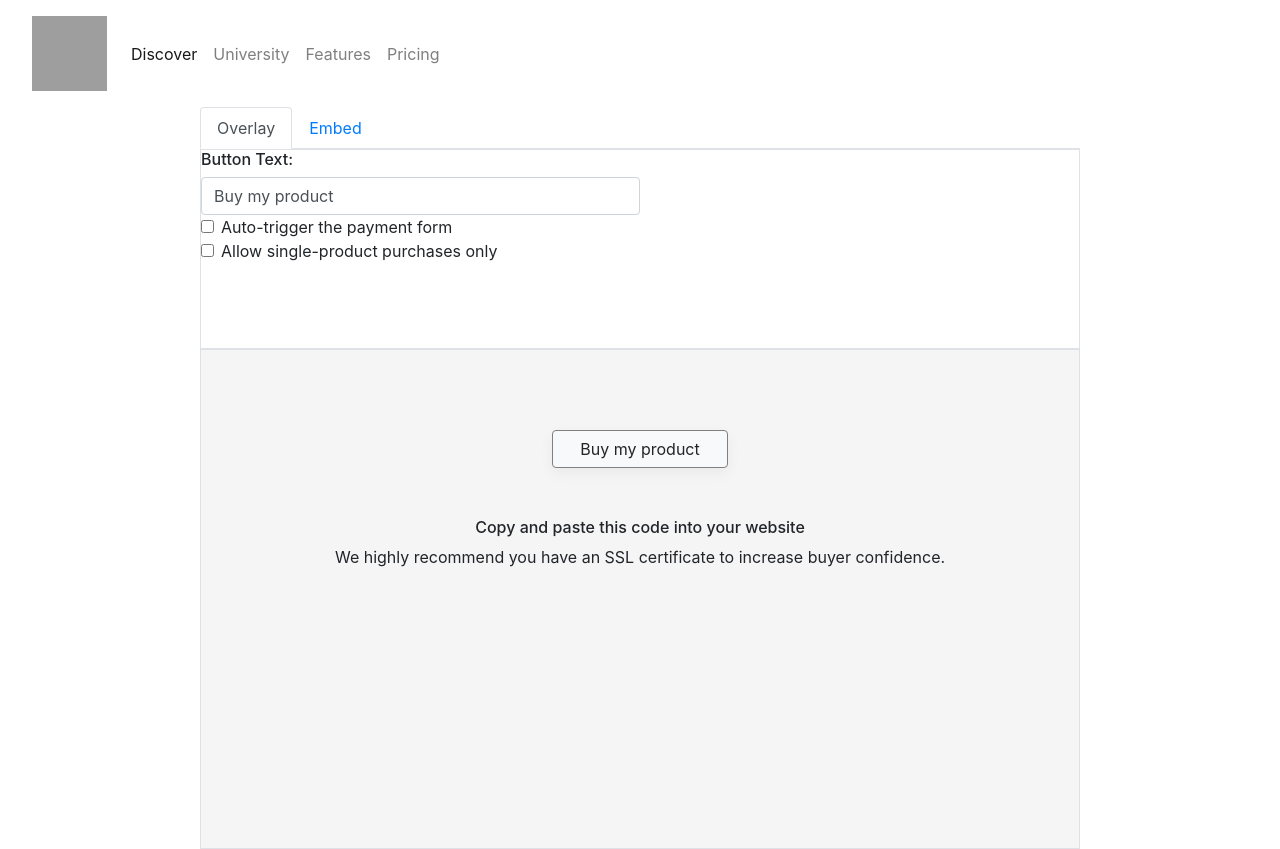
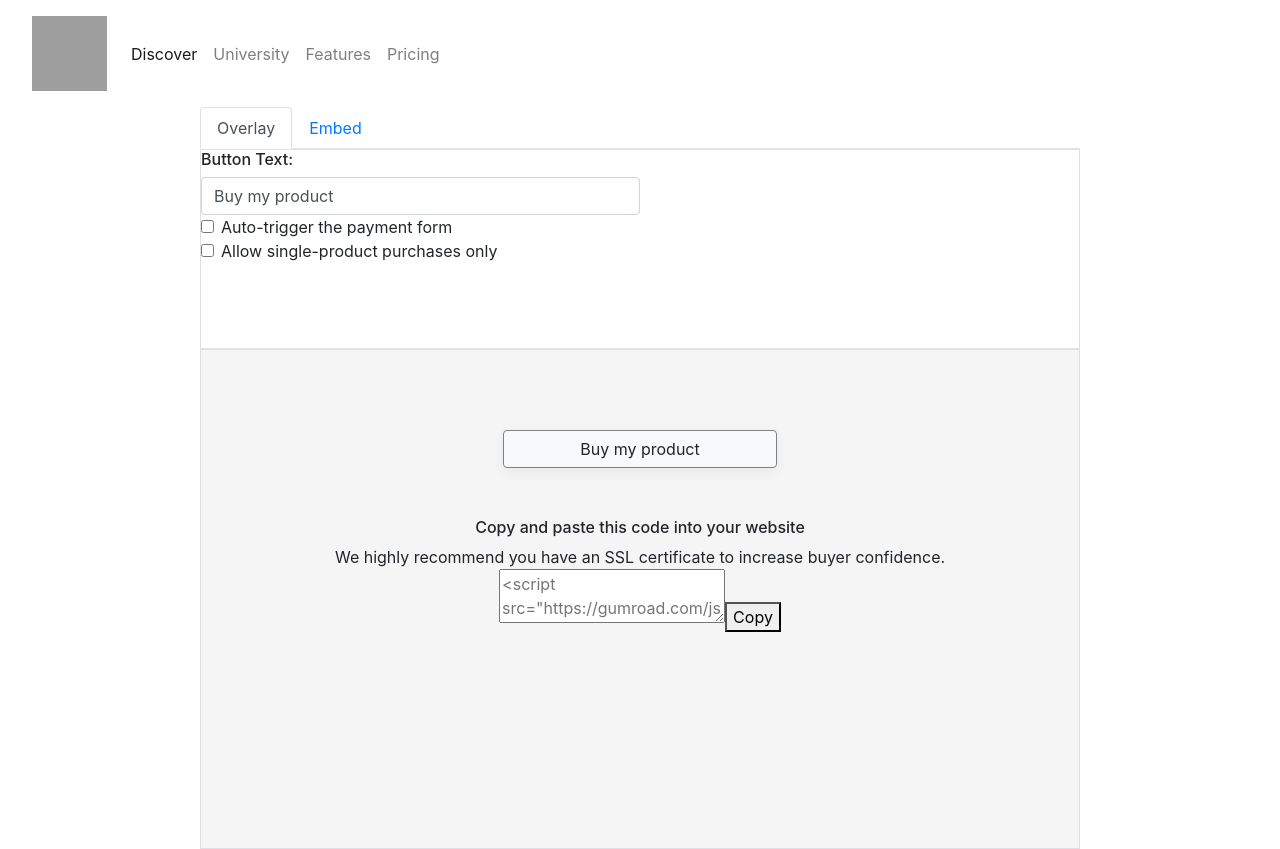
Before and after one commit to kalmansour/gumroad-react, a React (Create React App) app in the folder gumroad/: page / in a window 1280 px wide. Built offline with nearby package versions, Linux system fonts and the light colour scheme; grey boxes are pictures that could not be loaded.

Commit message:
clipboard wip

```diff
--- a/gumroad/package.json
+++ b/gumroad/package.json
@@ -9,6 +9,7 @@
     "bootstrap": "^4.6.0",
     "react": "^17.0.2",
     "react-bootstrap": "^1.5.2",
+    "react-copy-to-clipboard": "^5.0.3",
     "react-dom": "^17.0.2",
     "react-scripts": "4.0.3",
     "web-vitals": "^1.0.1"
--- a/gumroad/src/components/Overlay.js
+++ b/gumroad/src/components/Overlay.js
@@ -1,8 +1,13 @@
 import React, { useState } from "react";
 import { Tabs, Tab } from "react-bootstrap";
+import { CopyToClipboard } from "react-copy-to-clipboard";
 
 const Overlay = () => {
   const [product, setProduct] = useState("Buy my product");
+  const [copy, setCopy] = useState(false);
+
+  const code = `<script src="https://gumroad.com/js/gumroad.js"></script>
+  <a class="gumroad-button" href="https://gum.co/demo">${product}</a>)`;
 
   const handleChange = (event) => {
     setProduct(event.target.value);
@@ -64,17 +69,17 @@ const Overlay = () => {
                 }}
               >
                 <input
-                  type="button"
+                  type="text"
                   class="btn btn-light"
                   placeholder="Buy my product"
                   value={product}
                   style={{
-                    width: "20%",
                     margin: 50,
                     boxShadow: "0 5px 15px rgba(0, 0, 0, 0.05)",
                     border: "solid",
                     borderWidth: "1px",
                     borderColor: "grey",
+                    justifyContent: "center",
                   }}
                 />
                 <h6>Copy and paste this code into your website</h6>
@@ -82,6 +87,16 @@ const Overlay = () => {
                   We highly recommend you have an SSL certificate to increase
                   buyer confidence.
                 </h8>
+                <div>
+                  <textarea placeholder={code} readonly />
+                  <CopyToClipboard
+                    text={code}
+                    onCopy={() => setCopy({ copy: true })}
+                  >
+                    <button>Copy</button>
+                  </CopyToClipboard>
+                  {copy ? <span style={{ color: "red" }}>Copied.</span> : null}
+                </div>
               </div>
             </div>
           </Tab.Content>
@@ -90,7 +105,7 @@ const Overlay = () => {
           <Tab.Content>
             <div class="demo border" style={{ height: 400 }}>
               <p>Embed Content Here</p>
-            </div>{" "}
+            </div>
           </Tab.Content>
         </Tab>
       </Tabs>
```
Also changed, not shown: 1 other file (tests, documents, lock files or other folders).
